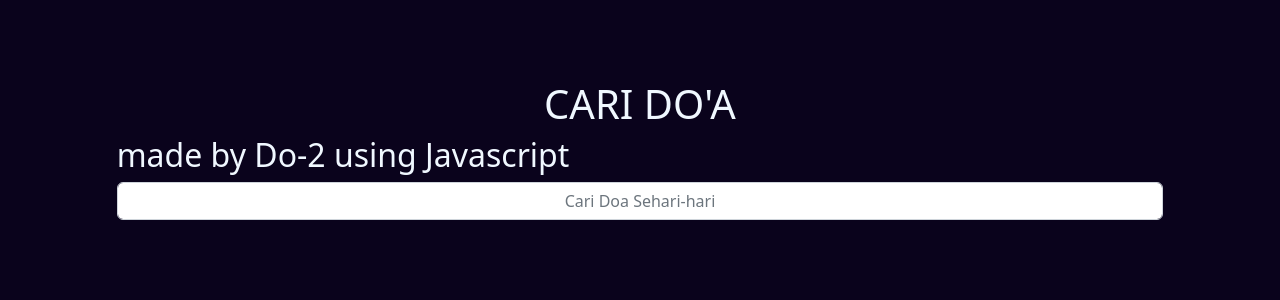
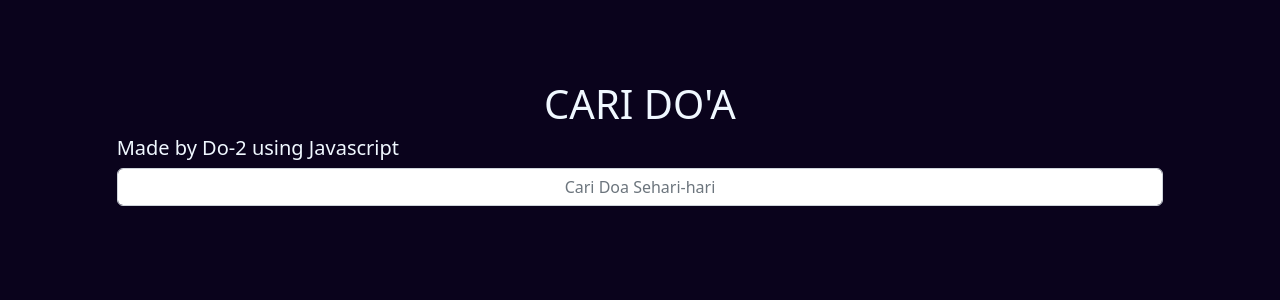
Before and after one commit to bozid95/doa-harian, a React (Vite) app: page / in a window 1280 px wide. Shown: the top 300 px of the page. Built offline with nearby package versions, Linux system fonts and the light colour scheme.

Commit message:
Update App.jsx

```diff
--- a/src/App.jsx
+++ b/src/App.jsx
@@ -34,7 +34,7 @@ function App() {
       <div className="container-fluid" id="search">
         <div className="col-md-10">
           <h1 className="text-center">CARI DO'A</h1>
-<h2>made by Do-2 using Javascript</h2>
+<h5>Made by Do-2 using Javascript</h5>
           <Form.Group controlId="form">
             <Form.Control onChange={(e) => setInput(e.target.value)} type="text" placeholder="Cari Doa Sehari-hari" className="text-center" />
           </Form.Group>
```
